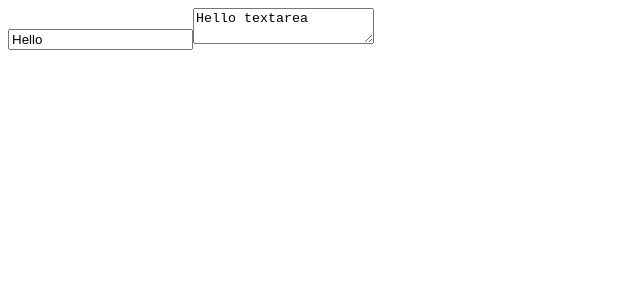
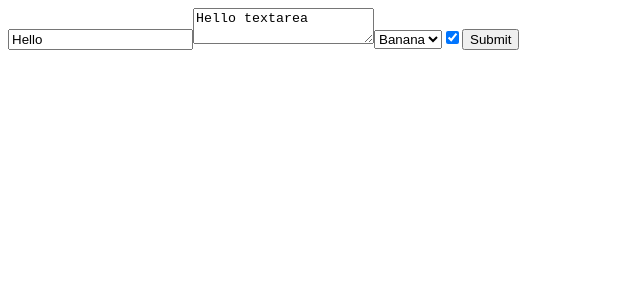
Before and after one commit to HelloAlberuni/myreact, a React (Create React App) app: page / in a window 1280 px wide. Shown: the top 300 px of the page, without its empty margins (0-640 px from the left). Built offline with nearby package versions, Linux system fonts and the light colour scheme.

Commit message:
Lesson 10 - Learn and practicing form handling

```diff
--- a/src/components/Form.js
+++ b/src/components/Form.js
@@ -4,6 +4,8 @@ class Form extends React.Component{
     state = {
         textValue: 'Hello',
         textareaValue: 'Hello textarea',
+        fruitValue: 'banana',
+        isAdult: true
     }
 
     handleChange = (e) => {
@@ -15,13 +17,28 @@ class Form extends React.Component{
             this.setState({
                 textareaValue:e.target.value
             })
+        } else if(e.target.type === 'select-one'){
+            this.setState({
+                fruitValue:e.target.value
+            })
+        } else if(e.target.type === 'checkbox'){
+            this.setState({
+                isAdult: e.target.checked
+            })
         }
     }
 
+    handleSubmit = (e) => {
+        e.preventDefault();
+
+        const {textValue, textareaValue, fruitValue, isAdult} = this.state;
+        console.log(textValue, textareaValue, fruitValue, isAdult);
+    }
+
     render(){
-        const {textValue, textareaValue} = this.state;
+        const {textValue, textareaValue, fruitValue, isAdult} = this.state;
         return (
-            <form>
+            <form onSubmit={this.handleSubmit}>
                 <input
                     type='text'
                     value={textValue}
@@ -32,6 +49,14 @@ class Form extends React.Component{
                     value={textareaValue}
                     onChange={this.handleChange}>
                 </textarea>
+
+                <select value={fruitValue} onChange={this.handleChange}>
+                    <option value='apple'>Apple</option>
+                    <option value='banana'>Banana</option>
+                </select>
+
+                <input type='checkbox' checked={isAdult} onChange={this.handleChange}></input>
+                <input type='submit' value='Submit' />
             </form>
         );
     }
```
